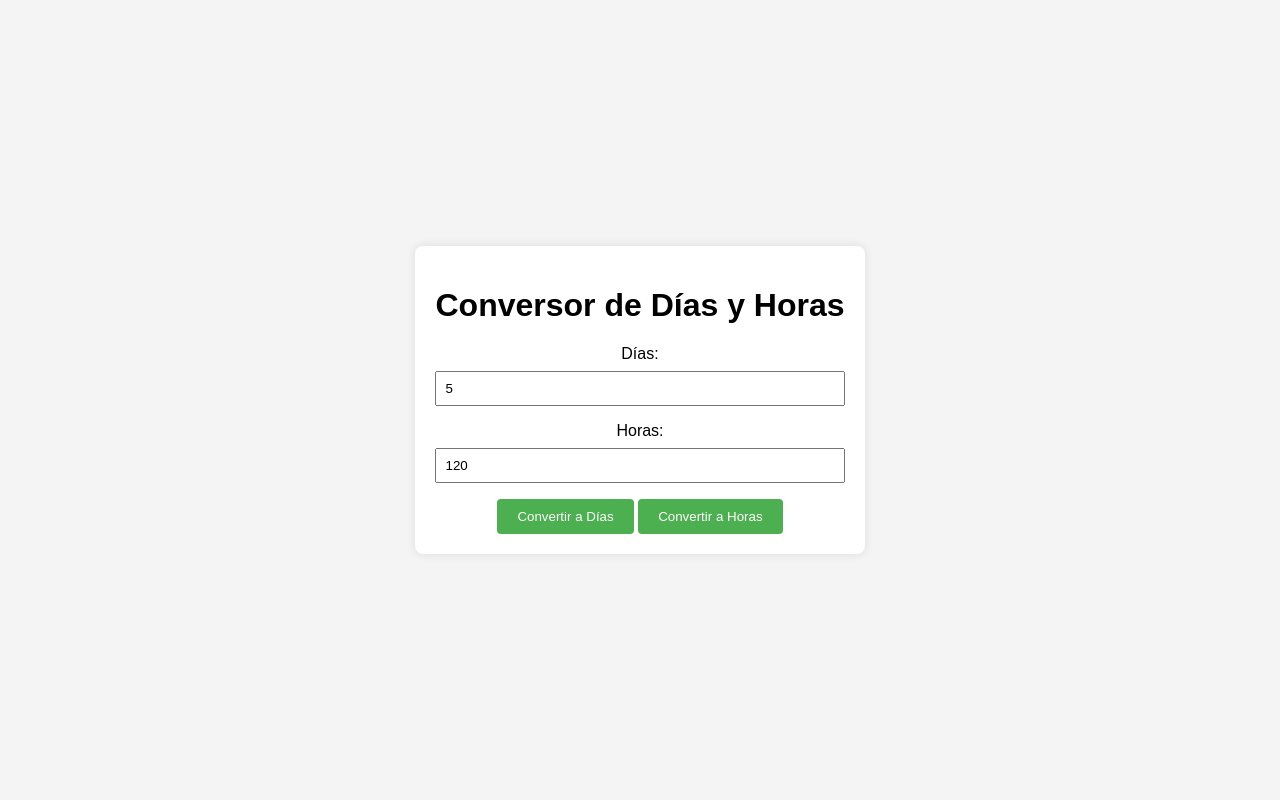
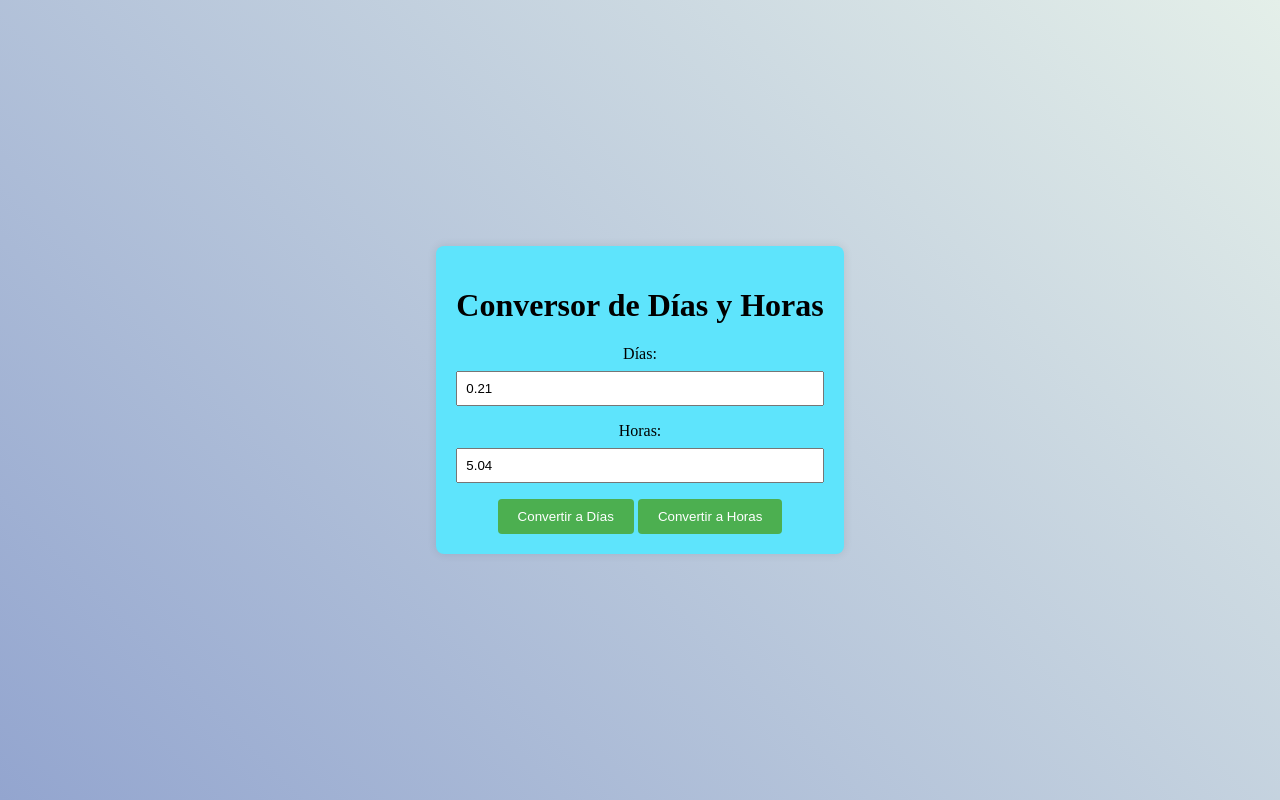
Before and after one commit to karlos-kon-ka/appweb, a plain HTML site: page index.html in a window 1280 px wide. Both pictures are taken after typing "5", "5" into the empty fields and a click on the button "Convertir a Horas". Drawn offline with Linux system fonts and the light colour scheme; a web font is replaced by a local one.

Commit message:
Add files via upload

```diff
--- a/index.html
+++ b/index.html
@@ -3,10 +3,14 @@
 <head>
     <meta charset="UTF-8">
     <meta name="viewport" content="width=device-width, initial-scale=1.0">
+    <link rel="preconnect" href="https://fonts.googleapis.com">
+<link rel="preconnect" href="https://fonts.gstatic.com" crossorigin>
+<link href="https://fonts.googleapis.com/css2?family=Playfair+Display:ital,wght@1,700&display=swap" rel="stylesheet">
     <link rel="stylesheet" href="styles.css">
     <title>Conversor de Días y Horas</title>
 </head>
 <body>
+
     <div class="container">
         <h1>Conversor de Días y Horas</h1>
         <div>
--- a/script.js
+++ b/script.js
@@ -1,11 +1,15 @@
 function convertirADias() {
-    var horas = document.getElementById("horas").value;
+    var horas = parseFloat(document.getElementById("horas").value) || 0;
     var dias = horas / 24;
-    document.getElementById("dias").value = dias;
+    document.getElementById("dias").value = dias.toFixed(2);
 }
 
 function convertirAHoras() {
-    var dias = document.getElementById("dias").value;
+    var dias = parseFloat(document.getElementById("dias").value) || 0;
     var horas = dias * 24;
-    document.getElementById("horas").value = horas;
+    document.getElementById("horas").value = horas.toFixed(2);
 }
+
+// Agregar event listeners para actualización dinámica
+document.getElementById("horas").addEventListener("input", convertirADias);
+document.getElementById("dias").addEventListener("input", convertirAHoras);
--- a/styles.css
+++ b/styles.css
@@ -1,19 +1,44 @@
 body {
-    font-family: 'Arial', sans-serif;
-    background-color: #f4f4f4;
+    font-family: 'Playfair Display', serif;
+    background: linear-gradient(45deg, #93a5cf, #e4efe9);
     margin: 0;
     display: flex;
     align-items: center;
     justify-content: center;
     height: 100vh;
+    overflow: hidden;
+    position: relative;
+}
+
+
+@keyframes backgroundAnimation {
+    0% { background-position: 0% 50%; }
+    50% { background-position: 100% 50%; }
+    100% { background-position: 0% 50%; }
 }
 
 .container {
     text-align: center;
-    background-color: #fff;
+    background-color: #5ee4fc;
     padding: 20px;
     border-radius: 8px;
     box-shadow: 0 0 10px rgba(0, 0, 0, 0.1);
+    position: relative;
+    z-index: 1;
+    transition: background-color 0.5s ease;
+}
+
+body::before {
+    content: "";
+    position: absolute;
+    top: 0;
+    left: 0;
+    width: 100%;
+    height: 100%;
+    background: linear-gradient(45deg, #93a5cf, #e4efe9);
+    opacity: 0.5;
+    z-index: -1;
+    animation: backgroundAnimation 10s ease infinite;
 }
 
 label {
@@ -40,3 +65,28 @@ button {
 button:hover {
     background-color: #45a049;
 }
+
+.container:hover {
+    background-color: #eec748;
+}
+
+/* Media Query para pantallas más pequeñas */
+@media only screen and (max-width: 600px) {
+    .image-container {
+        margin-top: 20px;
+    }
+
+    .image-container img {
+        width: 150px;
+        margin-bottom: 30vh;
+    }
+
+    .container {
+        padding: 15px;
+    }
+
+    input,
+    button {
+        padding: 6px 12px;
+    }
+}
```
Also changed, not shown: reloj.png (added).
